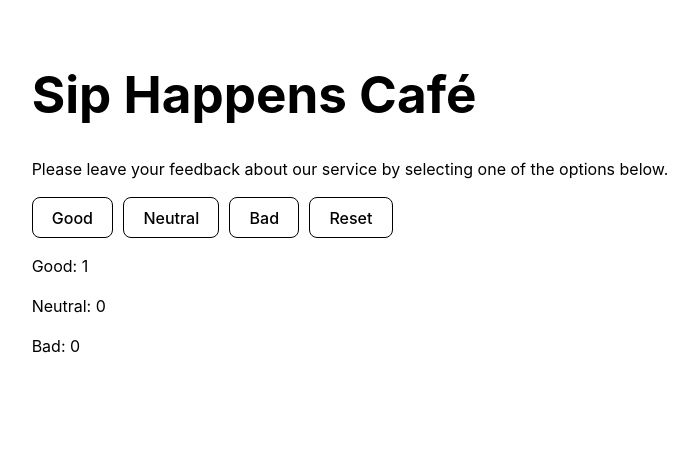
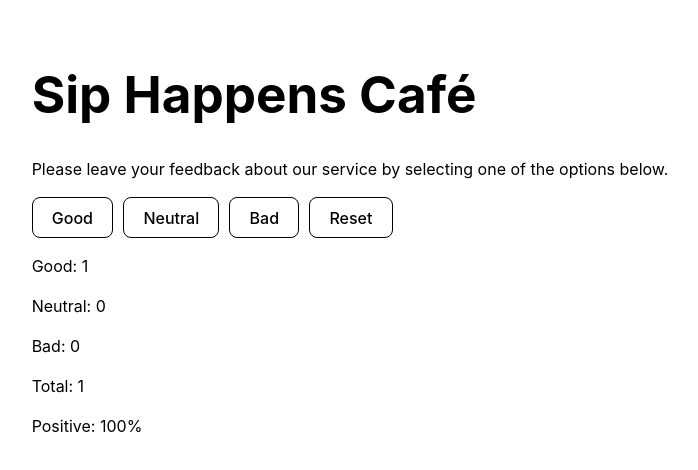
Before and after one commit to AlexSandr90/goit-react-hw-02, a React (Vite) app: page / in a window 1280 px wide. Both pictures are taken after a click on the button "Good". Shown: the top 470 px of the page, without its empty margins (290-988 px from the left). Built offline with nearby package versions, Linux system fonts and the light colour scheme.

Commit message:
added total and % positive feedbakcs

```diff
--- a/src/App.tsx
+++ b/src/App.tsx
@@ -26,6 +26,7 @@ const App = () => {
   };
 
   const totalFeedback = bad + good + neutral;
+  const positiveFeedbacks = Math.round((good / totalFeedback) * 100);
 
   return (
     <>
@@ -35,7 +36,15 @@ const App = () => {
         resetFeedback={resetFeedback}
         totalFeedback={totalFeedback}
       />
-      {totalFeedback > 0 ? <Feedback stats={stats} /> : <Notification />}
+      {totalFeedback > 0 ? (
+        <Feedback
+          stats={stats}
+          totalFeedback={totalFeedback}
+          positiveFeedbacks={positiveFeedbacks}
+        />
+      ) : (
+        <Notification />
+      )}
     </>
   );
 };
--- a/src/components/feedback/Feedback.tsx
+++ b/src/components/feedback/Feedback.tsx
@@ -1,6 +1,10 @@
 import { FeedbackProps } from '../../types';
 
-const Feedback = ({ stats }: FeedbackProps): JSX.Element => {
+const Feedback = ({
+  stats,
+  totalFeedback,
+  positiveFeedbacks,
+}: FeedbackProps): JSX.Element => {
   console.log(stats);
 
   return (
@@ -8,6 +12,8 @@ const Feedback = ({ stats }: FeedbackProps): JSX.Element => {
       <p>Good: {stats.good}</p>
       <p>Neutral: {stats.neutral}</p>
       <p>Bad: {stats.bad}</p>
+      <p>Total: {totalFeedback}</p>
+      <p>Positive: {positiveFeedbacks}%</p>
     </div>
   );
 };
--- a/src/types/index.ts
+++ b/src/types/index.ts
@@ -12,4 +12,6 @@ export interface OptionsProps {
 
 export interface FeedbackProps {
   stats: StatsType;
+  totalFeedback: number;
+  positiveFeedbacks: number;
 }
```
